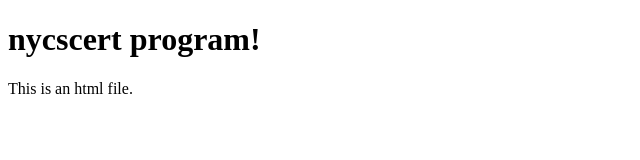
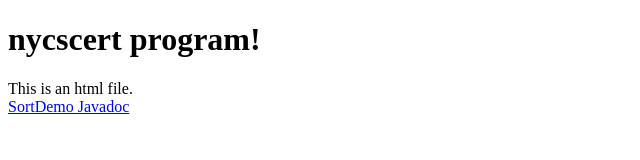
Before and after one commit to stuydw/nycscert, a plain HTML site: page index.html in a window 1280 px wide. Shown: the whole page, without its empty margins (0-640 px from the left). Drawn offline with Linux system fonts and the light colour scheme.

Commit message:
Update index.html

```diff
--- a/index.html
+++ b/index.html
@@ -7,7 +7,8 @@
 
   <body>
     <h1>nycscert program!</h1>
-    This is an html file.
+    This is an html file.<br>
+    <a href="doc/SortDemo.html">SortDemo Javadoc</a>
   </body>
 
 </html>
```
